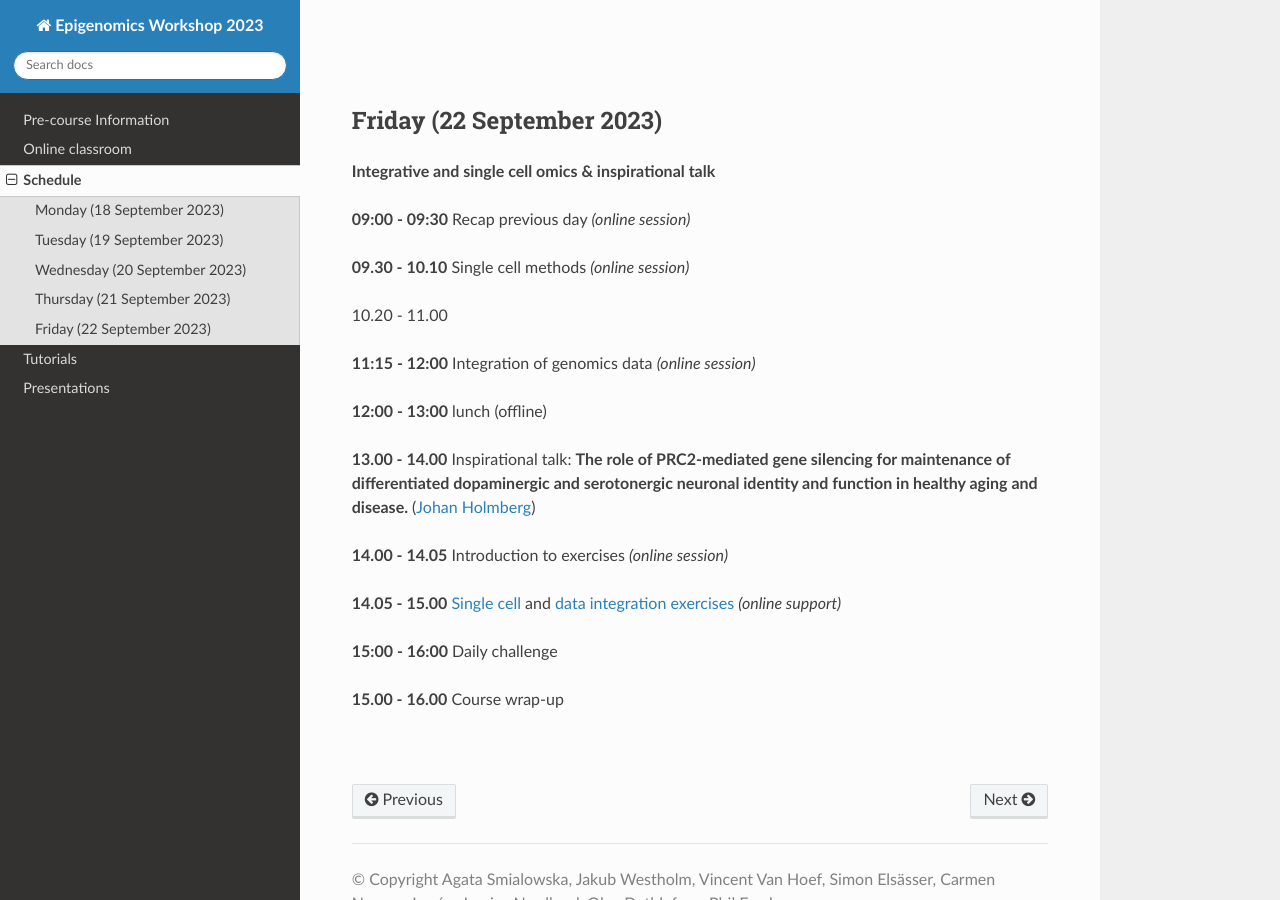
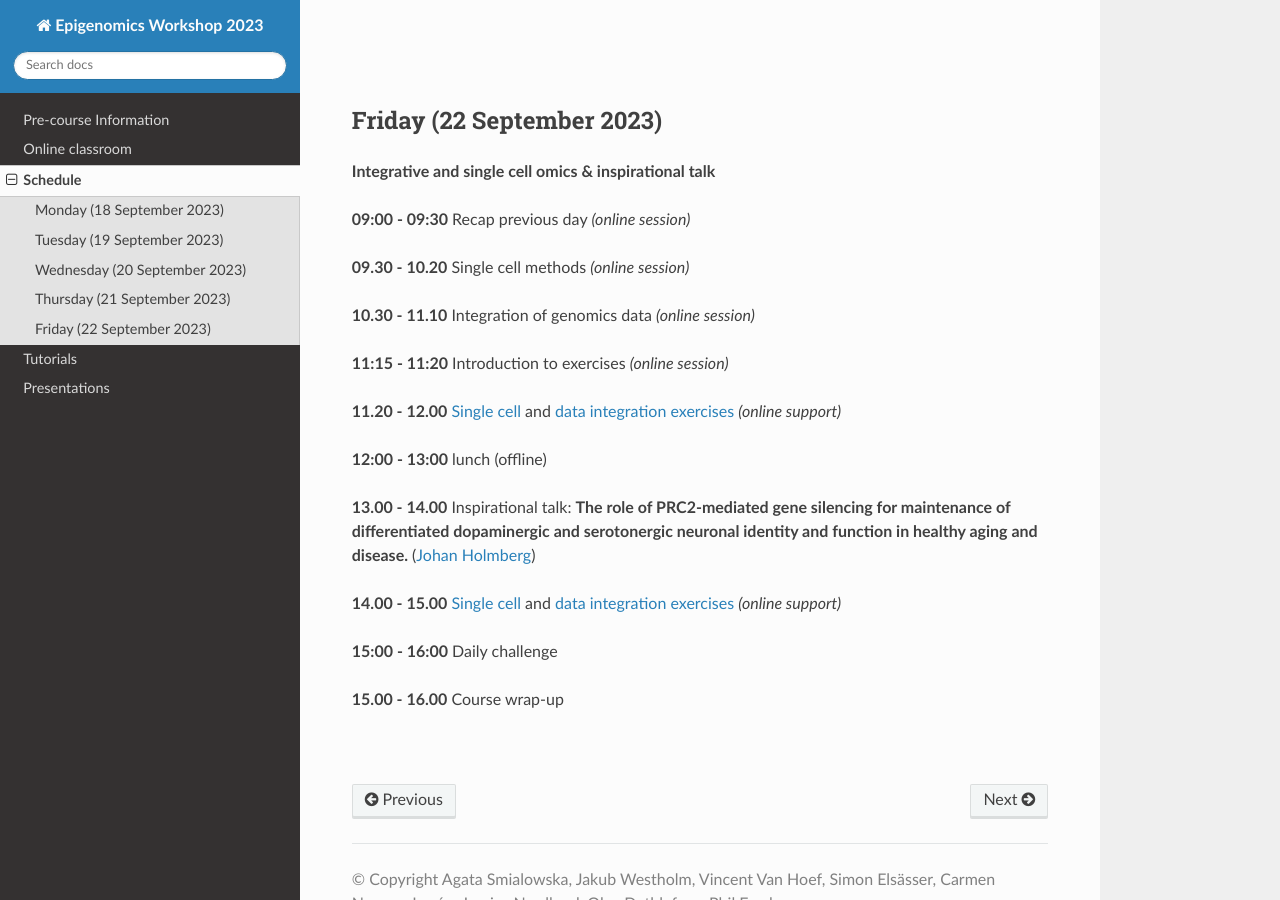
Before and after one commit to NBISweden/workshop-epigenomics-RTDs, a Sphinx documentation site: the page built from docs/content/schedule.rst, in a window 1280 px wide and 900 px high, scrolled down 2608 px. Built offline with Sphinx 7.4.7 and the Read the Docs theme 2.0.0, drawn with Linux system fonts in a browser that asks for light colours.

Commit message:
Update schedule.rst

```diff
--- a/docs/content/schedule.rst
+++ b/docs/content/schedule.rst
@@ -131,19 +131,20 @@ Friday (22 September 2023)
 
 **09:00 - 09:30** Recap previous day *(online session)*
 
-**09.30 - 10.10** Single cell methods *(online session)*
+**09.30 - 10.20** Single cell methods *(online session)*
 
-10.20 - 11.00
+**10.30 - 11.10** Integration of genomics data *(online session)*
 
-**11:15 - 12:00** Integration of genomics data *(online session)*
+**11:15 - 11:20** Introduction to exercises *(online session)*
+
+**11.20 - 12.00** :doc:`Single cell <./tutorials/unsupervised_data_integration/lab-unsupervised_data_integration>`
+and :doc:`data integration exercises <./tutorials/scAtacSeq/lab-sc_atac_seq>` *(online support)*
 
 **12:00 - 13:00** lunch (offline)
 
 **13.00 - 14.00** Inspirational talk: **The role of PRC2-mediated gene silencing for maintenance of differentiated dopaminergic and serotonergic neuronal identity and function in healthy aging and disease.** (`Johan Holmberg <https://www.umu.se/personal/johan-holmberg02/>`_)
 
-**14.00 - 14.05** Introduction to exercises *(online session)*
-
-**14.05 - 15.00** :doc:`Single cell <./tutorials/unsupervised_data_integration/lab-unsupervised_data_integration>`
+**14.00 - 15.00** :doc:`Single cell <./tutorials/unsupervised_data_integration/lab-unsupervised_data_integration>`
 and :doc:`data integration exercises <./tutorials/scAtacSeq/lab-sc_atac_seq>` *(online support)*
 
 **15:00 - 16:00** Daily challenge
```
